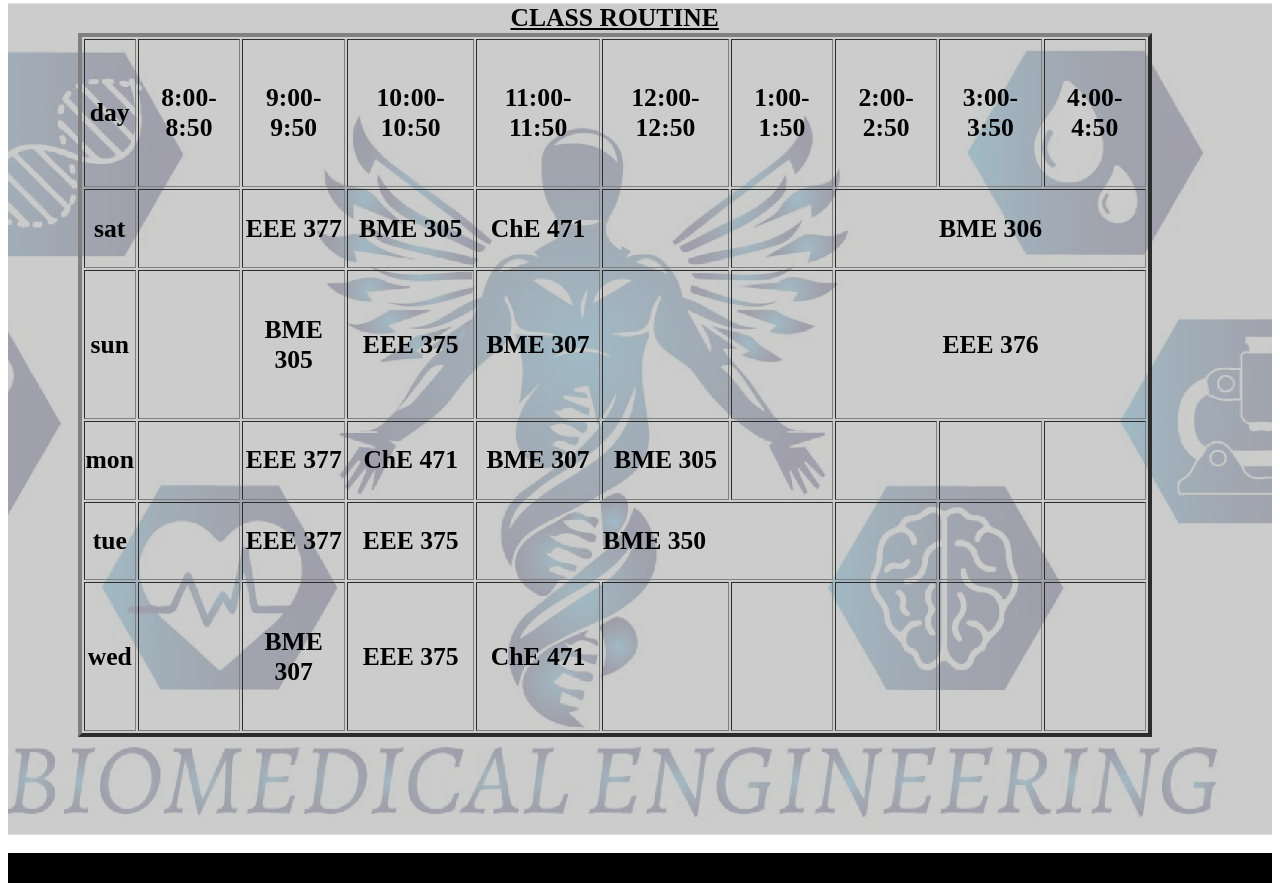
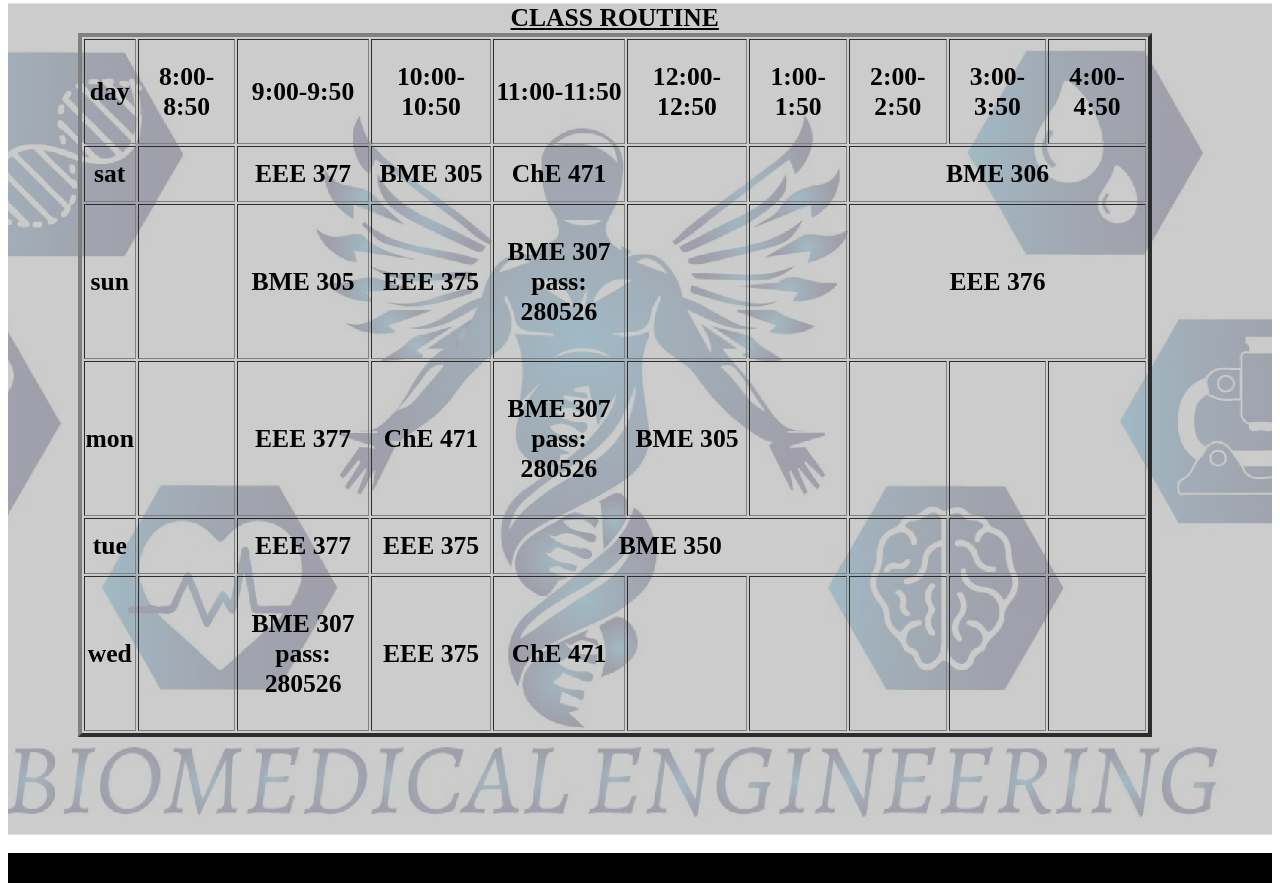
Before and after one commit to Pritom-Saha07/routine3-1, a plain HTML site: page index.html in a window 1280 px wide. Shown: the part 279-1162 px from the top of the page. Drawn offline with Linux system fonts and the light colour scheme; some packages are replaced by stand-ins of ours; a script that the page names is missing.

Commit message:
Update index.html

```diff
--- a/index.html
+++ b/index.html
@@ -53,7 +53,7 @@
 					<td> </td>
 					<td id="sun1"><a href="https://bdren.zoom.us/j/7427019225?pwd=OVlXRW95VC9hajJiZGs0dk9Ubzl0QT09">BME 305</a></td>
 					<td id="sun2"><a href="https://teams.microsoft.com/_#/school/conversations/EEE%20375%20Digital%20Signal%20Processing?threadId=19:ef3e5f3ecbe64189937c79268009e145@thread.tacv">EEE 375</a></td>
-					<td id="sun3"><a href="https://bdren.zoom.us/j/64673267228">BME 307</a></td>
+					<td id="sun3"><a href="https://bdren.zoom.us/j/64673267228">BME 307</a> <br>pass: 280526</td>
 					<td> </td>
 					<td> </td>
 					<td id="sun4" colspan='3' align="center"><a href="https://teams.microsoft.com/_#/school/conversations/General?threadId=19:1b__dHRJXd2xI0cHYkyatO9licy0aGBrT7v_jT-g72s1@thread.tacv2&ctx=channel">EEE 376</td>
@@ -65,7 +65,7 @@
 					<td ></td>
 					<td id="mon1"><a href="https://teams.microsoft.com/_#/school/conversations/General?threadId=19:AFwz7sDC7GcWT1dhupoGU4XhsFazLXII7AYaFSDOpLQ1@thread.tacv2&ctx=channel">EEE 377</a></td>
 					<td id="mon2"><a href="https://bdren.zoom.us/j/65520247796?pwd=SDNJakczS0I3VXR6N3lmUHpLbmFtdz09">ChE 471</a></td>
-					<td id="mon3"><a href="https://bdren.zoom.us/j/64673267228">BME 307</td>
+					<td id="mon3"><a href="https://bdren.zoom.us/j/64673267228">BME 307</a><br>pass: 280526</td>
 					<td id="mon4"><a href="https://bdren.zoom.us/j/7427019225?pwd=OVlXRW95VC9hajJiZGs0dk9Ubzl0QT09">BME 305</a></td>
 					<td></td>
 					<td > </td>
@@ -86,7 +86,7 @@
 				<tr>
 					<th>wed</th>
 					<td> </td>
-					<td id="wed1"><a href="https://bdren.zoom.us/j/64673267228">BME 307</a></td>
+					<td id="wed1"><a href="https://bdren.zoom.us/j/64673267228">BME 307</a><br>pass: 280526</td>
 					<td id="wed2"><a href="https://teams.microsoft.com/_#/school/conversations/EEE%20375%20Digital%20Signal%20Processing?threadId=19:ef3e5f3ecbe64189937c79268009e145@thread.tacv">EEE 375</a></td>
 					<td id="wed3"><a href="https://bdren.zoom.us/j/65520247796?pwd=SDNJakczS0I3VXR6N3lmUHpLbmFtdz09">ChE 471</a></td>
 					<td> </td>
```
